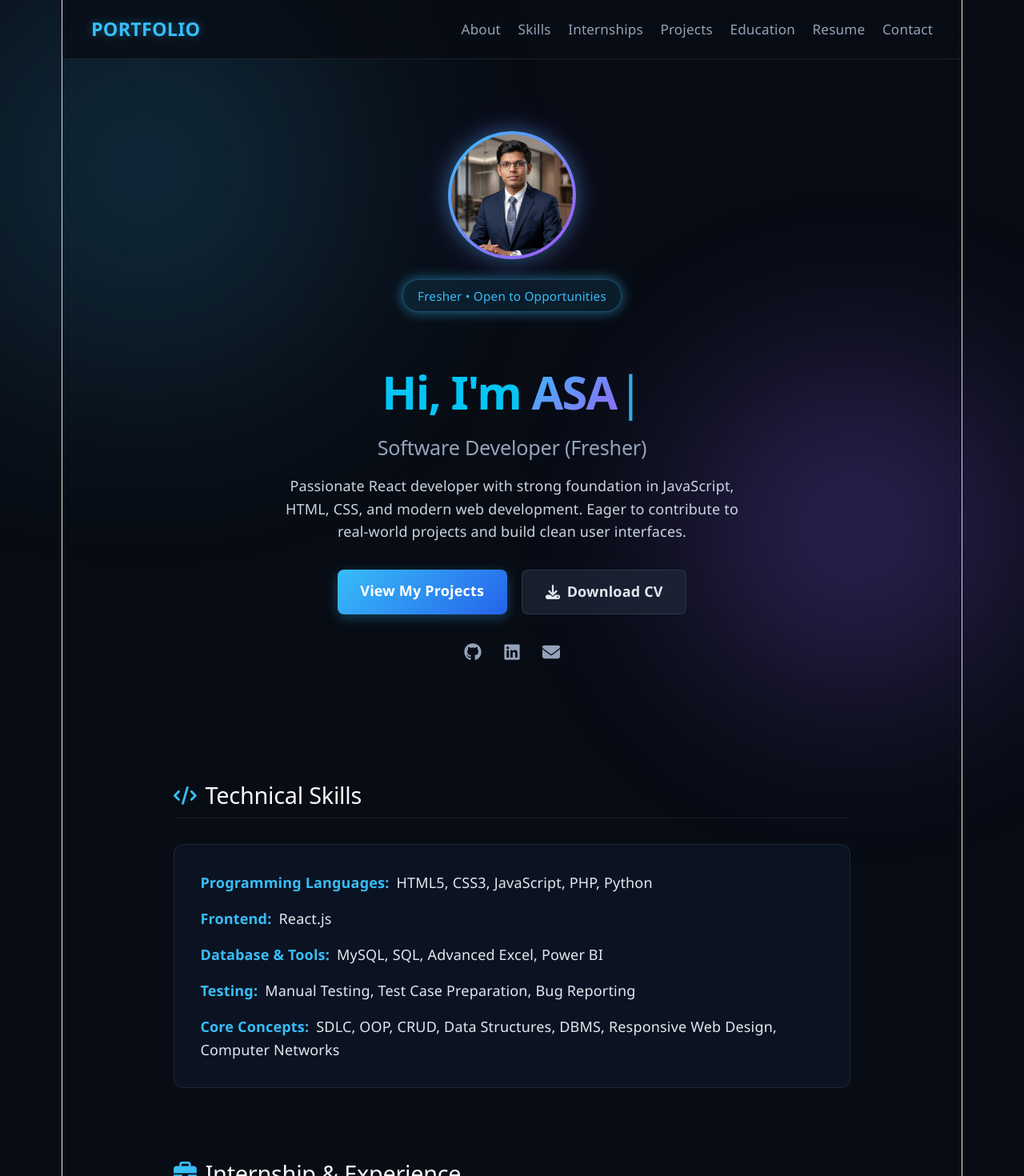
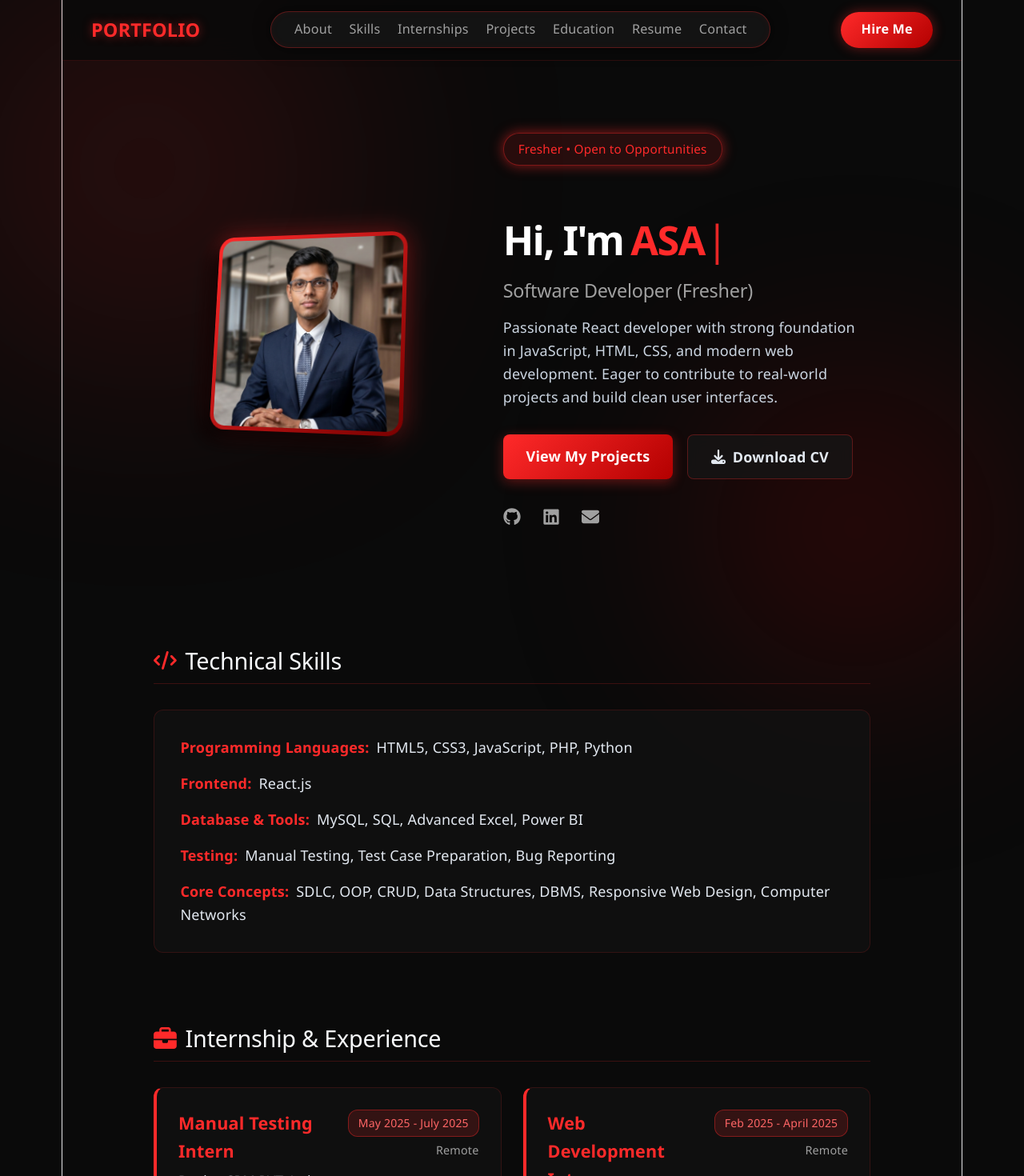
Before and after one commit to jamalasad-ASAD/Portfolio-Asad, a React (Vite) app: page / in a window 1280 px wide. Shown: the top 1470 px of the page at 80% size. Built offline with nearby package versions, Linux system fonts and the light colour scheme.

Commit message:
Update portfolioData, App.js, and App.css

```diff
--- a/src/App.css
+++ b/src/App.css
@@ -8,9 +8,9 @@ html {
   scroll-behavior: smooth;
 }
 
-/* 🎨 Animated Glowing Mesh Background */
+/* 🖤 Red & Black Theme Animated Background */
 body {
-  background-color: #080c14;
+  background-color: #0a0a0a;
   color: #e2e8f0;
   font-family: 'Segoe UI', system-ui, -apple-system, sans-serif;
   line-height: 1.6;
@@ -23,10 +23,10 @@ body::before, body::after {
   content: "";
   position: fixed;
   border-radius: 50%;
-  filter: blur(120px);
+  filter: blur(130px);
   z-index: 0;
   pointer-events: none;
-  opacity: 0.45;
+  opacity: 0.35;
   animation: floatGlow 12s infinite alternate ease-in-out;
 }
 
@@ -35,7 +35,7 @@ body::before {
   left: -10%;
   width: 500px;
   height: 500px;
-  background: radial-gradient(circle, #38bdf8 0%, rgba(56, 189, 248, 0) 70%);
+  background: radial-gradient(circle, #ff2a2a 0%, rgba(255, 42, 42, 0) 70%);
 }
 
 body::after {
@@ -43,7 +43,7 @@ body::after {
   right: -10%;
   width: 600px;
   height: 600px;
-  background: radial-gradient(circle, #8b5cf6 0%, rgba(139, 92, 246, 0) 70%);
+  background: radial-gradient(circle, #990000 0%, rgba(153, 0, 0, 0) 70%);
   animation-delay: -6s;
 }
 
@@ -54,89 +54,209 @@ body::after {
 }
 
 .container {
-  max-width: 900px;
+  max-width: 950px;
   margin: 0 auto;
   padding: 0 1.5rem;
   position: relative;
   z-index: 1;
 }
 
-/* Navbar */
+/* 🚀 Top Responsive Navbar */
 .navbar {
   position: sticky;
   top: 0;
-  background: rgba(8, 12, 20, 0.75);
+  background: rgba(10, 10, 10, 0.85);
   backdrop-filter: blur(16px);
   -webkit-backdrop-filter: blur(16px);
   display: flex;
   justify-content: space-between;
   align-items: center;
-  padding: 1rem 2rem;
-  border-bottom: 1px solid rgba(255, 255, 255, 0.08);
+  padding: 0.8rem 2rem;
+  border-bottom: 1px solid rgba(255, 42, 42, 0.15);
   z-index: 100;
 }
 
 .logo {
   font-size: 1.3rem;
   font-weight: 700;
-  color: #38bdf8;
-  text-shadow: 0 0 12px rgba(56, 189, 248, 0.4);
+  color: #ff2a2a;
+  text-shadow: 0 0 12px rgba(255, 42, 42, 0.5);
+}
+
+/* ⭕ Capsule / Circle Container for Navigation Links */
+.nav-links-wrapper {
+  display: flex;
+  justify-content: center;
+}
+
+.nav-links {
+  background: rgba(22, 22, 22, 0.85);
+  border: 1px solid rgba(255, 42, 42, 0.3);
+  padding: 0.5rem 1.6rem;
+  border-radius: 50px;
+  display: flex;
+  align-items: center;
+  gap: 1.2rem;
+  box-shadow: 0 0 20px rgba(0, 0, 0, 0.6), inset 0 0 10px rgba(255, 42, 42, 0.05);
 }
 
 .nav-links a {
-  color: #94a3b8;
+  color: #a0a0a0;
   text-decoration: none;
-  margin-left: 1.2rem;
-  font-size: 0.95rem;
-  transition: 0.3s ease;
+  font-size: 0.9rem;
+  font-weight: 500;
+  transition: all 0.3s ease;
+  margin-left: 0;
 }
 
 .nav-links a:hover {
-  color: #38bdf8;
-  text-shadow: 0 0 8px rgba(56, 189, 248, 0.5);
+  color: #ff2a2a;
+  text-shadow: 0 0 8px rgba(255, 42, 42, 0.6);
 }
 
-/* Hero Section */
+/* 🔴 Outer Hire Me Button */
+.navbar-action {
+  display: flex;
+  align-items: center;
+}
+
+.btn-hire-me {
+  background: linear-gradient(135deg, #ff2a2a 0%, #b30000 100%);
+  color: #ffffff;
+  padding: 0.55rem 1.4rem;
+  border-radius: 30px;
+  text-decoration: none;
+  font-weight: 600;
+  font-size: 0.9rem;
+  box-shadow: 0 0 15px rgba(255, 42, 42, 0.4);
+  transition: all 0.3s ease;
+  display: inline-block;
+}
+
+.btn-hire-me:hover {
+  transform: translateY(-2px);
+  box-shadow: 0 0 22px rgba(255, 42, 42, 0.7);
+  background: linear-gradient(135deg, #ff4d4d 0%, #d60000 100%);
+}
+
+/* 🚀 Hero Section (Left 3D Image, Right Details) */
 .hero-section {
-  text-align: center;
   padding: 5rem 0 3rem;
 }
 
+.hero-content {
+  display: flex;
+  align-items: center;
+  justify-content: space-between;
+  gap: 3rem;
+  text-align: left;
+}
+
+.hero-left {
+  flex: 1;
+  display: flex;
+  justify-content: center;
+  perspective: 1000px;
+}
+
+.hero-right {
+  flex: 1.2;
+  display: flex;
+  flex-direction: column;
+  align-items: flex-start;
+}
+
+/* 🎨 3D Profile Picture Styling */
+.profile-img-3d-wrapper {
+  position: relative;
+  width: 250px;
+  height: 250px;
+  transform-style: preserve-3d;
+}
+
+.profile-img-3d {
+  width: 100%;
+  height: 100%;
+  object-fit: cover;
+  border-radius: 20px;
+  padding: 5px;
+  background: linear-gradient(135deg, #ff2a2a, #7a0000);
+  transform: rotateY(-18deg) rotateX(8deg);
+  box-shadow: -15px 15px 25px rgba(0, 0, 0, 0.8),
+              0 0 30px rgba(255, 42, 42, 0.4);
+  transition: all 0.5s cubic-bezier(0.25, 1, 0.5, 1);
+  cursor: pointer;
+}
+
+.profile-img-3d-wrapper:hover .profile-img-3d {
+  transform: rotateY(0deg) rotateX(0deg) scale(1.05);
+  box-shadow: 0 10px 40px rgba(255, 42, 42, 0.7),
+              0 0 60px rgba(122, 0, 0, 0.5);
+  filter: brightness(1.1);
+}
+
+/* Hero Elements */
 .fresher-badge {
   display: inline-block;
-  background: rgba(56, 189, 248, 0.1);
-  color: #38bdf8;
-  border: 1px solid rgba(56, 189, 248, 0.3);
+  background: rgba(255, 42, 42, 0.12);
+  color: #ff2a2a;
+  border: 1px solid rgba(255, 42, 42, 0.4);
   padding: 0.4rem 1rem;
   border-radius: 20px;
   font-size: 0.85rem;
   margin-bottom: 1.2rem;
-  box-shadow: 0 0 15px rgba(56, 189, 248, 0.15);
+  box-shadow: 0 0 15px rgba(255, 42, 42, 0.15);
   animation: pulseGlow 2.5s infinite alternate;
 }
 
 @keyframes pulseGlow {
-  0% { box-shadow: 0 0 5px rgba(56, 189, 248, 0.2); }
-  100% { box-shadow: 0 0 18px rgba(56, 189, 248, 0.6); }
+  0% { box-shadow: 0 0 5px rgba(255, 42, 42, 0.2); }
+  100% { box-shadow: 0 0 18px rgba(255, 42, 42, 0.6); }
 }
 
-.hero-section h1 { font-size: 3.2rem; margin-bottom: 0.5rem; }
-
-.highlight {
-  background: linear-gradient(135deg, #38bdf8 0%, #a855f7 100%);
-  background-clip: text;
-  -webkit-background-clip: text;
-  -webkit-text-fill-color: transparent;
+/* ⌨️ Single Line Typewriter Title */
+.hero-right h1 {
+  font-size: 2.8rem;
+  margin-bottom: 0.5rem;
+  display: flex;
+  align-items: center;
+  gap: 0.5rem;
+  white-space: nowrap;
 }
 
-.hero-section h2 { color: #94a3b8; font-weight: 400; font-size: 1.4rem; margin-bottom: 1rem; }
-.bio { max-width: 600px; margin: 0 auto 1.8rem; color: #cbd5e1; }
+.hero-white-title {
+  color: #ffffff;
+  font-weight: bold;
+}
+
+.typewriter-text {
+  color: #ff2a2a;
+  display: inline-flex;
+  align-items: center;
+}
+
+.typewriter-cursor {
+  font-weight: 300;
+  color: #ff2a2a;
+  animation: blink 0.8s infinite;
+  margin-left: 2px;
+  display: inline-block;
+}
+
+@keyframes blink {
+  0%, 100% { opacity: 1; }
+  50% { opacity: 0; }
+}
+
+.hero-right h2 { color: #a0a0a0; font-weight: 400; font-size: 1.3rem; margin-bottom: 1rem; }
+.bio { max-width: 600px; margin: 0 0 1.8rem 0; color: #cbd5e1; }
 
 .hero-buttons {
   display: flex;
-  justify-content: center;
+  justify-content: flex-start;
   gap: 1rem;
   margin-bottom: 2rem;
+  width: 100%;
 }
 
 /* Buttons */
@@ -157,9 +277,9 @@ body::after {
 }
 
 .btn-primary {
-  background: linear-gradient(135deg, #38bdf8 0%, #2563eb 100%);
+  background: linear-gradient(135deg, #ff2a2a 0%, #b30000 100%);
   color: #ffffff;
-  box-shadow: 0 4px 15px rgba(56, 189, 248, 0.3);
+  box-shadow: 0 4px 15px rgba(255, 42, 42, 0.35);
   position: relative;
   overflow: hidden;
 }
@@ -182,24 +302,25 @@ body::after {
 
 .btn-primary:hover {
   transform: translateY(-2px);
-  box-shadow: 0 6px 20px rgba(56, 189, 248, 0.5);
+  box-shadow: 0 6px 20px rgba(255, 42, 42, 0.6);
 }
 
 .btn-secondary {
-  background: rgba(30, 41, 59, 0.7);
+  background: rgba(22, 22, 22, 0.8);
   color: #e2e8f0;
-  border: 1px solid rgba(255, 255, 255, 0.1);
+  border: 1px solid rgba(255, 42, 42, 0.3);
   backdrop-filter: blur(8px);
 }
 
 .btn-secondary:hover {
-  background: rgba(51, 65, 85, 0.8);
-  border-color: #38bdf8;
+  background: rgba(255, 42, 42, 0.15);
+  border-color: #ff2a2a;
+  color: #ff2a2a;
 }
 
-.social-links { display: flex; justify-content: center; gap: 1.5rem; }
-.social-links a { color: #94a3b8; transition: 0.3s; }
-.social-links a:hover { color: #38bdf8; transform: translateY(-3px); }
+.social-links { display: flex; justify-content: flex-start; gap: 1.5rem; }
+.social-links a { color: #a0a0a0; transition: 0.3s; }
+.social-links a:hover { color: #ff2a2a; transform: translateY(-3px); }
 
 /* Sections */
 .section {
@@ -225,19 +346,19 @@ body::after {
   align-items: center;
   gap: 0.6rem;
   color: #f8fafc;
-  border-bottom: 1px solid rgba(255, 255, 255, 0.08);
+  border-bottom: 1px solid rgba(255, 42, 42, 0.2);
   padding-bottom: 0.6rem;
 }
 
-.section-title .icon { color: #38bdf8; }
+.section-title .icon { color: #ff2a2a; }
 
 /* 💻 Technical Skills Styling */
 .skills-container {
-  background: rgba(15, 23, 42, 0.65);
+  background: rgba(18, 18, 18, 0.75);
   backdrop-filter: blur(12px);
   padding: 1.8rem;
   border-radius: 12px;
-  border: 1px solid rgba(255, 255, 255, 0.08);
+  border: 1px solid rgba(255, 42, 42, 0.15);
   display: flex;
   flex-direction: column;
   gap: 0.9rem;
@@ -246,8 +367,8 @@ body::after {
 }
 
 .skills-container:hover {
-  border-color: rgba(56, 189, 248, 0.3);
-  box-shadow: 0 10px 30px rgba(56, 189, 248, 0.1);
+  border-color: rgba(255, 42, 42, 0.4);
+  box-shadow: 0 10px 30px rgba(255, 42, 42, 0.15);
 }
 
 .skill-row {
@@ -257,7 +378,7 @@ body::after {
 
 .skill-category-label {
   font-weight: 700;
-  color: #38bdf8;
+  color: #ff2a2a;
   margin-right: 0.5rem;
 }
 
@@ -273,11 +394,11 @@ body::after {
 }
 
 .project-card {
-  background: rgba(15, 23, 42, 0.65);
+  background: rgba(18, 18, 18, 0.75);
   backdrop-filter: blur(12px);
   padding: 1.5rem;
   border-radius: 12px;
-  border: 1px solid rgba(255, 255, 255, 0.08);
+  border: 1px solid rgba(255, 42, 42, 0.15);
   display: flex;
   flex-direction: column;
   justify-content: space-between;
@@ -286,60 +407,60 @@ body::after {
 
 .project-card:hover {
   transform: translateY(-6px) scale(1.01);
-  border-color: rgba(56, 189, 248, 0.4);
-  box-shadow: 0 12px 30px rgba(56, 189, 248, 0.15);
+  border-color: rgba(255, 42, 42, 0.5);
+  box-shadow: 0 12px 30px rgba(255, 42, 42, 0.2);
 }
 
-.project-card h3 { color: #38bdf8; margin-bottom: 0.5rem; }
+.project-card h3 { color: #ff2a2a; margin-bottom: 0.5rem; }
 .project-card p { font-size: 0.92rem; color: #cbd5e1; margin-bottom: 1rem; }
 
 .tech-tags { display: flex; flex-wrap: wrap; gap: 0.4rem; margin-bottom: 1.2rem; }
 .tech-tags span {
-  background: rgba(8, 12, 20, 0.8);
-  color: #38bdf8;
+  background: rgba(10, 10, 10, 0.9);
+  color: #ff4d4d;
   font-size: 0.75rem;
   padding: 0.2rem 0.6rem;
   border-radius: 6px;
-  border: 1px solid rgba(56, 189, 248, 0.2);
+  border: 1px solid rgba(255, 42, 42, 0.3);
 }
 
 .project-actions { display: flex; gap: 0.8rem; }
 .link-btn {
   font-size: 0.85rem;
-  color: #38bdf8;
+  color: #ff2a2a;
   text-decoration: none;
-  border: 1px solid #38bdf8;
+  border: 1px solid #ff2a2a;
   padding: 0.4rem 0.8rem;
   border-radius: 6px;
   transition: 0.3s;
 }
-.link-btn:hover { background: rgba(56, 189, 248, 0.15); }
-.live-btn { background: #38bdf8; color: #0b0f19; font-weight: 600; }
-.live-btn:hover { background: #0284c7; }
+.link-btn:hover { background: rgba(255, 42, 42, 0.15); }
+.live-btn { background: #ff2a2a; color: #ffffff; font-weight: 600; }
+.live-btn:hover { background: #d61c1c; }
 
 /* Education Section */
 .education-timeline { display: flex; flex-direction: column; gap: 1.2rem; }
 .education-card {
-  background: rgba(15, 23, 42, 0.65);
+  background: rgba(18, 18, 18, 0.75);
   backdrop-filter: blur(12px);
   padding: 1.4rem 1.6rem;
   border-radius: 12px;
-  border: 1px solid rgba(255, 255, 255, 0.08);
-  border-left: 4px solid #38bdf8;
+  border: 1px solid rgba(255, 42, 42, 0.15);
+  border-left: 4px solid #ff2a2a;
   transition: transform 0.35s ease, box-shadow 0.35s ease, border-color 0.35s ease;
 }
-.education-card:hover { transform: translateX(6px); border-left-color: #a855f7; }
+.education-card:hover { transform: translateX(6px); border-left-color: #ff6666; }
 .education-card h3 { color: #f8fafc; font-size: 1.15rem; }
-.education-card h4 { color: #94a3b8; font-weight: 400; margin-bottom: 0.5rem; font-size: 0.95rem; }
-.edu-details { display: flex; gap: 1.5rem; font-size: 0.9rem; color: #38bdf8; }
+.education-card h4 { color: #a0a0a0; font-weight: 400; margin-bottom: 0.5rem; font-size: 0.95rem; }
+.edu-details { display: flex; gap: 1.5rem; font-size: 0.9rem; color: #ff2a2a; }
 
 /* 📄 Resume Card Styles */
 .resume-card {
-  background: rgba(15, 23, 42, 0.65);
+  background: rgba(18, 18, 18, 0.75);
   backdrop-filter: blur(12px);
   padding: 2rem;
   border-radius: 12px;
-  border: 1px solid rgba(255, 255, 255, 0.08);
+  border: 1px solid rgba(255, 42, 42, 0.15);
   display: flex;
   justify-content: space-between;
   align-items: center;
@@ -348,7 +469,7 @@ body::after {
   transition: transform 0.35s ease, box-shadow 0.35s ease, border-color 0.35s ease;
 }
 
-.resume-info h3 { color: #38bdf8; font-size: 1.3rem; margin-bottom: 0.4rem; }
+.resume-info h3 { color: #ff2a2a; font-size: 1.3rem; margin-bottom: 0.4rem; }
 .resume-info p { color: #cbd5e1; font-size: 0.95rem; }
 .resume-actions { display: flex; gap: 1rem; flex-wrap: wrap; }
 
@@ -358,11 +479,11 @@ body::after {
   grid-template-columns: repeat(auto-fit, minmax(280px, 1fr));
   gap: 2rem;
 }
-.contact-info .info-item { display: flex; align-items: center; gap: 0.6rem; margin-top: 1rem; color: #38bdf8; }
+.contact-info .info-item { display: flex; align-items: center; gap: 0.6rem; margin-top: 1rem; color: #ff2a2a; }
 .contact-form { display: flex; flex-direction: column; gap: 1rem; }
 .contact-form input, .contact-form textarea {
-  background: rgba(15, 23, 42, 0.65);
-  border: 1px solid rgba(255, 255, 255, 0.1);
+  background: rgba(18, 18, 18, 0.75);
+  border: 1px solid rgba(255, 42, 42, 0.2);
   padding: 0.8rem 1rem;
   border-radius: 8px;
   color: #fff;
@@ -371,17 +492,17 @@ body::after {
 }
 .contact-form input:focus, .contact-form textarea:focus {
   outline: none;
-  border-color: #38bdf8;
-  box-shadow: 0 0 10px rgba(56, 189, 248, 0.2);
+  border-color: #ff2a2a;
+  box-shadow: 0 0 10px rgba(255, 42, 42, 0.3);
 }
-.success-msg { color: #4ade80; font-size: 0.85rem; }
+.success-msg { color: #ff4d4d; font-size: 0.85rem; }
 
 footer {
   text-align: center;
   padding: 2.5rem 0;
-  color: #64748b;
+  color: #a0a0a0;
   font-size: 0.85rem;
-  border-top: 1px solid rgba(255, 255, 255, 0.08);
+  border-top: 1px solid rgba(255, 42, 42, 0.15);
 }
 
 /* 💼 Internship Section */
@@ -392,12 +513,12 @@ footer {
 }
 
 .internship-card {
-  background: rgba(15, 23, 42, 0.65);
+  background: rgba(18, 18, 18, 0.75);
   backdrop-filter: blur(12px);
   padding: 1.5rem;
   border-radius: 12px;
-  border: 1px solid rgba(255, 255, 255, 0.08);
-  border-left: 4px solid #a855f7;
+  border: 1px solid rgba(255, 42, 42, 0.15);
+  border-left: 4px solid #ff2a2a;
   display: flex;
   flex-direction: column;
   justify-content: flex-start;
@@ -407,8 +528,8 @@ footer {
 
 .internship-card:hover {
   transform: translateY(-6px) scale(1.01);
-  border-color: rgba(168, 85, 247, 0.4);
-  box-shadow: 0 12px 30px rgba(168, 85, 247, 0.15);
+  border-color: rgba(255, 42, 42, 0.5);
+  box-shadow: 0 12px 30px rgba(255, 42, 42, 0.2);
 }
 
 .internship-header {
@@ -426,7 +547,7 @@ footer {
 }
 
 .header-left h3 {
-  color: #38bdf8;
+  color: #ff2a2a;
   font-size: 1.2rem;
   font-weight: 700;
   margin-bottom: 0.3rem;
@@ -447,9 +568,9 @@ footer {
 }
 
 .badge-duration {
-  background: rgba(168, 85, 247, 0.15);
-  color: #c084fc;
-  border: 1px solid rgba(168, 85, 247, 0.3);
+  background: rgba(255, 42, 42, 0.15);
+  color: #ff6666;
+  border: 1px solid rgba(255, 42, 42, 0.4);
   font-size: 0.78rem;
   padding: 0.25rem 0.65rem;
   border-radius: 12px;
@@ -459,7 +580,7 @@ footer {
 
 .location {
   font-size: 0.8rem;
-  color: #94a3b8;
+  color: #a0a0a0;
   white-space: nowrap;
 }
 
@@ -475,97 +596,7 @@ footer {
   line-height: 1.5;
 }
 
-/* 📱 Responsive Adjustments */
-@media (max-width: 768px) {
-  .internship-list {
-    grid-template-columns: 1fr;
-  }
-}
-
-@media (max-width: 600px) {
-  .nav-links { display: none; }
-  .hero-section h1 { font-size: 2.2rem; }
-  .edu-details { flex-direction: column; gap: 0.3rem; }
-  .resume-card { flex-direction: column; text-align: center; }
-  .resume-actions { width: 100%; justify-content: center; }
-}
-
-/* Typewriter Styling */
-.typewriter-text {
-  background: linear-gradient(135deg, #38bdf8 0%, #a855f7 100%);
-  background-clip: text;
-  -webkit-background-clip: text;
-  -webkit-text-fill-color: transparent;
-  display: inline-block;
-}
-
-/* Blinking Cursor */
-.typewriter-cursor {
-  font-weight: 300;
-  color: #38bdf8;
-  -webkit-text-fill-color: #38bdf8;
-  animation: blink 0.8s infinite;
-  margin-left: 2px;
-}
-
-@keyframes blink {
-  0%, 100% { opacity: 1; }
-  50% { opacity: 0; }
-}
-
-
-/* Profile Image Container Styling */
-/* .profile-img-container {
-  display: flex;
-  justify-content: center;
-  align-items: center;
-  margin-bottom: 20px;
-}
-
-.profile-img {
-  width: 150px;
-  height: 150px;
-  object-fit: cover;
-  border-radius: 50%;
-  border: 3px solid #38bdf8;
-  box-shadow: 0 0 20px rgba(56, 189, 248, 0.4);
-  transition: transform 0.3s ease, box-shadow 0.3s ease;
-}
-
-.profile-img:hover {
-  transform: scale(1.05);
-  box-shadow: 0 0 30px rgba(168, 85, 247, 0.6);
-} */
-
-/* Modern Animated Profile Picture Container */
-.profile-img-container {
-  display: flex;
-  justify-content: center;
-  align-items: center;
-  margin-bottom: 25px;
-  position: relative;
-}
-
-.profile-img {
-  width: 160px;
-  height: 160px;
-  object-fit: cover;
-  border-radius: 50%;
-  padding: 4px;
-  background: linear-gradient(135deg, #38bdf8, #a855f7); /* Gradient Border Effect */
-  box-shadow: 0 0 25px rgba(56, 189, 248, 0.4), 0 0 50px rgba(168, 85, 247, 0.2);
-  transition: transform 0.4s ease, box-shadow 0.4s ease, filter 0.4s ease;
-  cursor: pointer;
-}
-
-/* Hovering Glow & Floating Animation */
-.profile-img:hover {
-  transform: translateY(-5px) scale(1.06);
-  box-shadow: 0 0 35px rgba(56, 189, 248, 0.7), 0 0 70px rgba(168, 85, 247, 0.5);
-  filter: brightness(1.1);
-}
-
-/* Hide toggle button on desktop */
+/* Mobile Toggle Button */
 .menu-toggle {
   display: none;
   background: none;
@@ -574,34 +605,64 @@ footer {
   cursor: pointer;
 }
 
-/* Mobile Media Queries (Screens <= 768px) */
+/* 📱 Responsive Adjustments */
 @media (max-width: 768px) {
   .menu-toggle {
     display: block;
   }
 
-  .nav-links {
+  .navbar-action {
+    display: none;
+  }
+
+  .nav-links-wrapper {
     position: absolute;
     top: 100%;
     left: 0;
     width: 100%;
-    background: #0f172a;
+    display: none;
+  }
+
+  .nav-links-wrapper.active {
+    display: block;
+  }
+
+  .nav-links {
     flex-direction: column;
-    align-items: center;
+    border-radius: 0;
+    background: #0a0a0a;
     padding: 20px 0;
     gap: 18px;
-    display: none;
-    border-bottom: 1px solid #1e293b;
-    box-shadow: 0 10px 25px rgba(0, 0, 0, 0.5);
+    border-left: none;
+    border-right: none;
+    border-bottom: 1px solid rgba(255, 42, 42, 0.2);
+    box-shadow: 0 10px 25px rgba(0, 0, 0, 0.8);
   }
 
-  .nav-links.active {
-    display: flex;
+  .hero-content {
+    flex-direction: column;
+    text-align: center;
+    gap: 2rem;
+  }
+
+  .hero-right {
+    align-items: center;
+  }
+
+  .hero-right h1 {
+    font-size: 2rem;
+    justify-content: center;
+    flex-wrap: wrap;
+    white-space: normal;
+  }
+
+  .hero-buttons,
+  .social-links {
+    justify-content: center;
   }
 
   .hero-buttons {
     flex-direction: column;
-    width: 100%;
   }
 
   .hero-buttons .btn {
@@ -609,23 +670,18 @@ footer {
     justify-content: center;
   }
 
+  .profile-img-3d {
+    transform: rotateY(0deg) rotateX(0deg);
+    width: 200px;
+    height: 200px;
+  }
+
+  .internship-list,
   .projects-grid {
     grid-template-columns: 1fr;
   }
+
+  .edu-details { flex-direction: column; gap: 0.3rem; }
+  .resume-card { flex-direction: column; text-align: center; }
+  .resume-actions { width: 100%; justify-content: center; }
 }
-
-
-
-/* 🎨 Multicolor Gradient Text Styling */
-/* .hero-multicolor-title {
-  background: linear-gradient(90deg, #00d2ff 0%, #3a7bd5 40%, #92fe9d 100%);
-  -webkit-background-clip: text;
-  -webkit-text-fill-color: transparent;
-  display: inline-block;
-  font-weight: bold;
-} */
-
-.hero-white-title {
-  color: #04c5f5;
-  font-weight: bold;
-}
--- a/src/App.jsx
+++ b/src/App.jsx
@@ -127,7 +127,9 @@ function App() {
           {menuOpen ? <FaXmark size={24} /> : <FaBars size={24} />}
         </button>
 
-        <div className={`nav-links ${menuOpen ? 'active' : ''}`}>
+        {/* Middle Capsule/Circle Container for Navigation Links */}
+        <div className={`nav-links-wrapper ${menuOpen ? 'active' : ''}`}>
+          <div className="nav-links">
             <a href="#about" onClick={() => setMenuOpen(false)}>About</a>
             <a href="#skills" onClick={() => setMenuOpen(false)}>Skills</a>
             <a href="#internships" onClick={() => setMenuOpen(false)}>Internships</a>
@@ -136,19 +138,31 @@ function App() {
             <a href="#resume" onClick={() => setMenuOpen(false)}>Resume</a>
             <a href="#contact" onClick={() => setMenuOpen(false)}>Contact</a>
           </div>
+        </div>
+
+        {/* Outer Right Action Button */}
+        <div className="navbar-action">
+          <a href="#contact" className="btn-hire-me">Hire Me</a>
+        </div>
       </nav>
 
       <main className="container">
         {/* Hero / About Section */}
         <section id="about" className="hero-section">
-          <div className="profile-img-container">
+          <div className="hero-content">
+            {/* Left Side: 3D Image */}
+            <div className="hero-left">
+              <div className="profile-img-3d-wrapper">
                 <img
                   src={profilePic}
                   alt={portfolioData.name}
-              className="profile-img"
+                  className="profile-img-3d"
                 />
               </div>
+            </div>
 
+            {/* Right Side: Details */}
+            <div className="hero-right">
               <div className="fresher-badge">Fresher • Open to Opportunities</div>
 
               <h1 className="hero-white-title">
@@ -184,6 +198,8 @@ function App() {
                   <FaLinkedin size={22} />
                 </a>
                 <a href={`mailto:${portfolioData.contact.email}`} title="Email"><FaEnvelope size={22} /></a>
+              </div>
+            </div>
           </div>
         </section>
 
```
Lines whose indentation alone changed are shown as unchanged.
